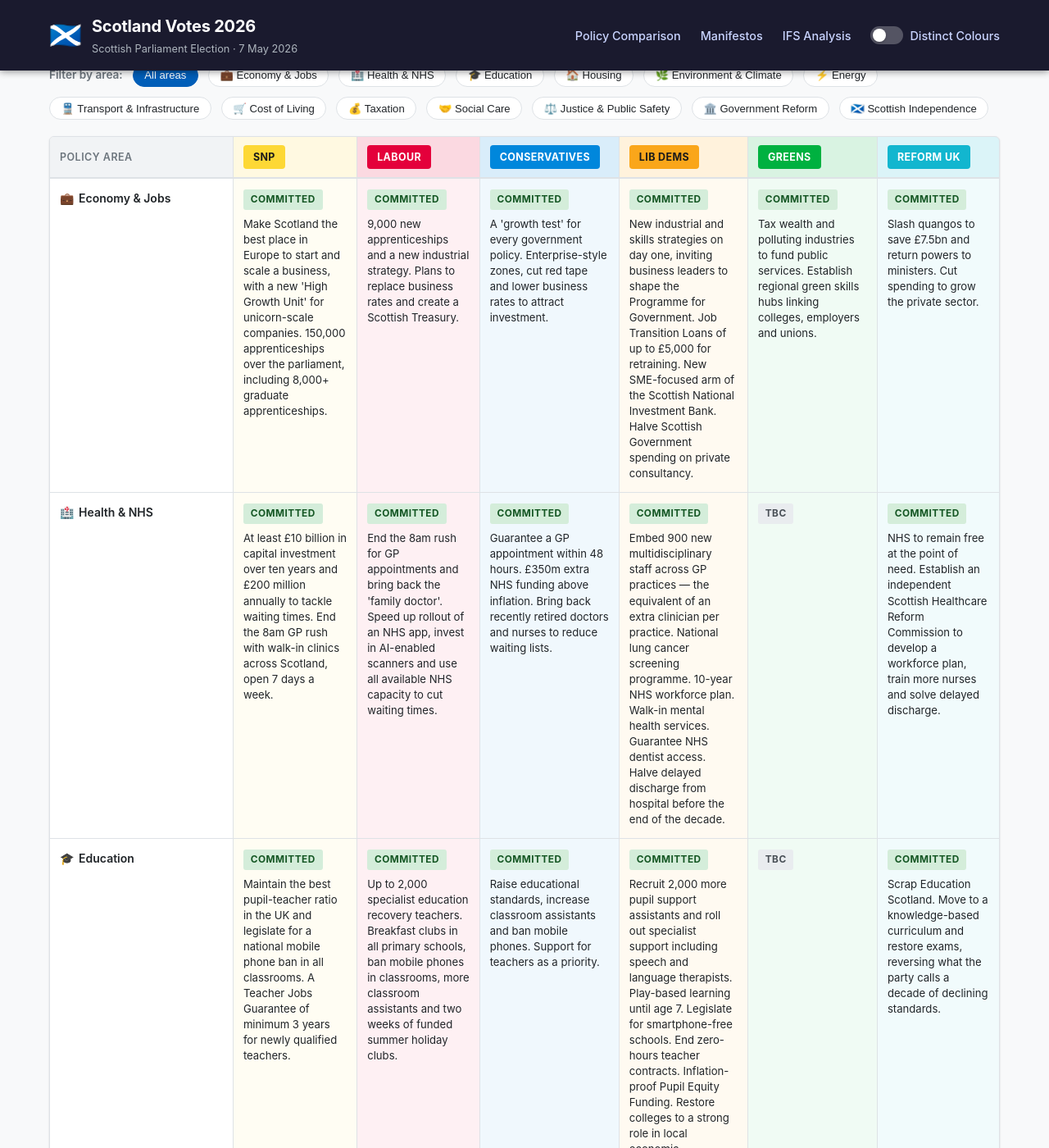
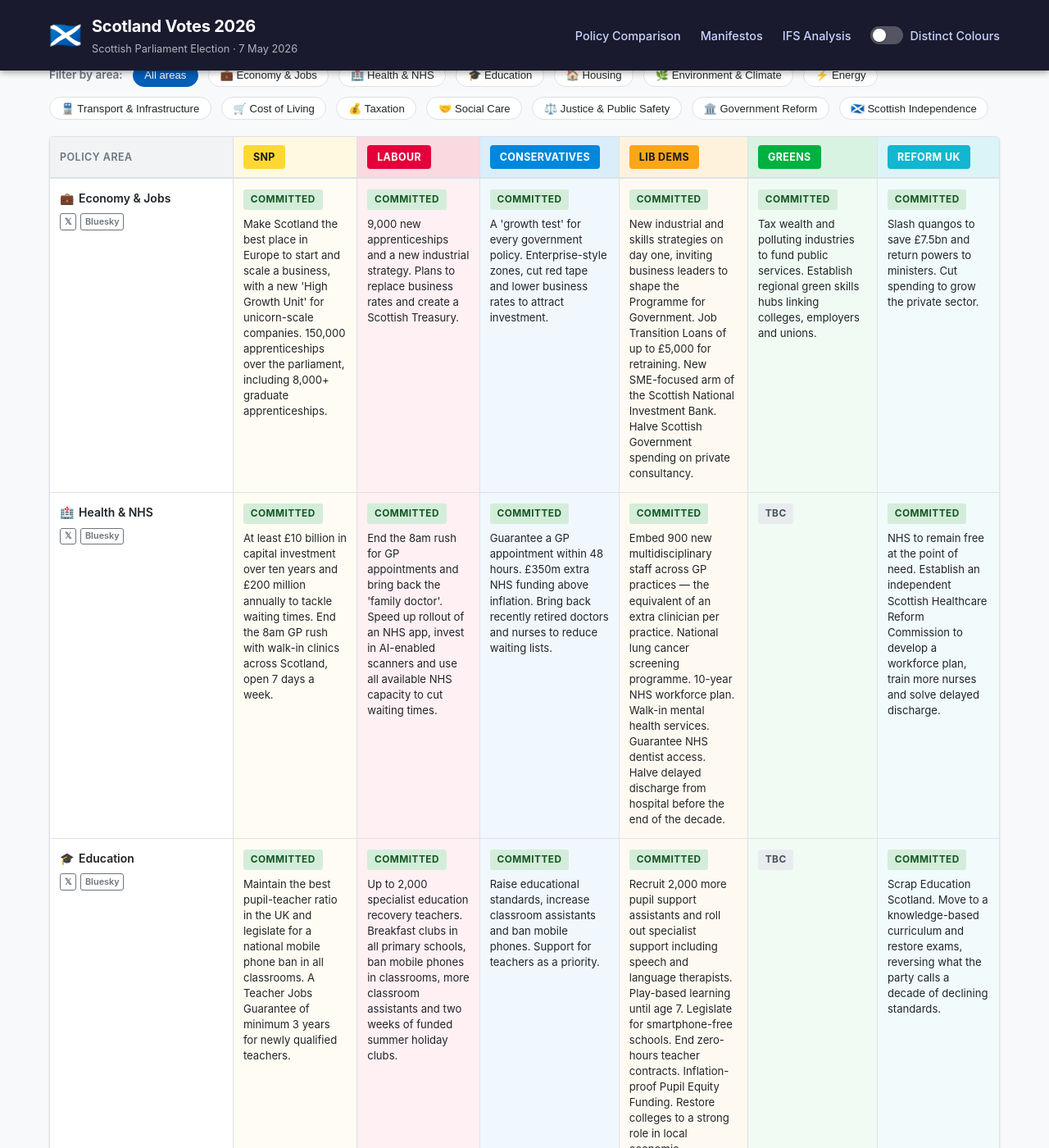
Before and after one commit to outrunthewolf/scotvote26.org, a Jekyll site: the page built from index.html, in a window 1280 px wide and 1400 px high, scrolled down 615 px. Shown: the whole window at 82% size. Built offline with Jekyll 4.4.1, drawn with Linux system fonts in a browser that asks for light colours; some of the changed text lies outside the part shown.

Commit message:
Share links and image optimisation

```diff
--- a/_config.yml
+++ b/_config.yml
@@ -10,7 +10,7 @@
   - scope:
       path: ""
     values:
-      image: /assets/images/social-seo.png
+      image: /assets/images/social-seo.jpg
 
 markdown: kramdown
 highlighter: rouge
--- a/_layouts/default.html
+++ b/_layouts/default.html
@@ -60,6 +60,6 @@
     </div>
   </footer>
 
-  <script src="{{ '/assets/js/filter.js' | relative_url }}"></script>
+  <script src="{{ '/assets/js/filter.js' | relative_url }}" defer></script>
 </body>
 </html>
--- a/assets/css/style.css
+++ b/assets/css/style.css
@@ -333,13 +333,39 @@
 .policy-table tr:last-child td { border-bottom: none; }
 
 .policy-area-cell {
+  min-width: 160px;
+  vertical-align: top;
+}
+
+.policy-area-name {
   font-weight: 600;
   white-space: nowrap;
-  min-width: 160px;
 }
 
 .policy-area-icon {
   margin-right: .35rem;
+}
+
+.policy-share {
+  display: flex;
+  gap: .3rem;
+  margin-top: .45rem;
+}
+
+.policy-share-link {
+  font-size: .68rem;
+  font-weight: 600;
+  color: var(--colour-muted);
+  text-decoration: none;
+  padding: .1rem .3rem;
+  border: 1px solid currentColor;
+  border-radius: 3px;
+  line-height: 1.4;
+  transition: color .15s, border-color .15s;
+}
+
+.policy-share-link:hover {
+  color: var(--colour-text);
 }
 
 .policy-cell {
--- a/index.html
+++ b/index.html
@@ -72,9 +72,16 @@
           </thead>
           <tbody>
             {% for area in site.data.policies %}
+            {% capture share_text %}All 6 Scottish parties on {{ area.area }} — who's committed, who's opposed {{ area.icon }} #SP2026 #ScotPol{% endcapture %}
+            {% assign share_url = "https://scotvote26.org/#" | append: area.id %}
+            {% capture bsky_text %}{{ share_text }} {{ share_url }}{% endcapture %}
             <tr data-area="{{ area.id }}">
               <td class="policy-area-cell">
-                <span class="policy-area-icon">{{ area.icon }}</span>{{ area.area }}
+                <div class="policy-area-name"><span class="policy-area-icon">{{ area.icon }}</span>{{ area.area }}</div>
+                <div class="policy-share">
+                  <a class="policy-share-link" href="https://twitter.com/intent/tweet?text={{ share_text | url_encode }}&url={{ share_url | url_encode }}" target="_blank" rel="noopener" title="Share on 𝕏">𝕏</a>
+                  <a class="policy-share-link" href="https://bsky.app/intent/compose?text={{ bsky_text | url_encode }}" target="_blank" rel="noopener" title="Share on Bluesky">Bluesky</a>
+                </div>
               </td>
               {% for party in site.data.parties %}
                 {% assign party_policy = null %}
```
Also changed, not shown: .claude/settings.local.json, assets/images/social-seo.jpg (added), assets/images/social-seo.png, 2 other files.
